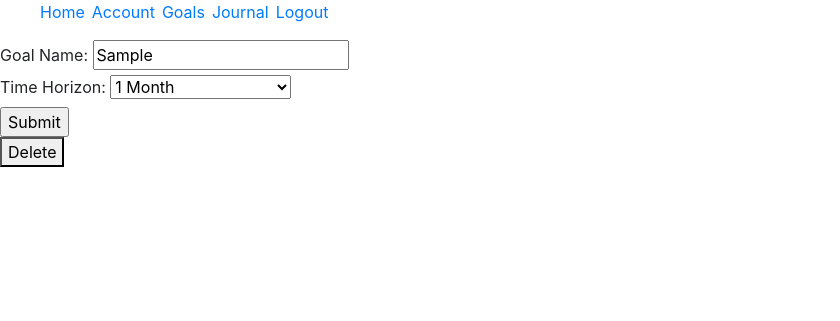
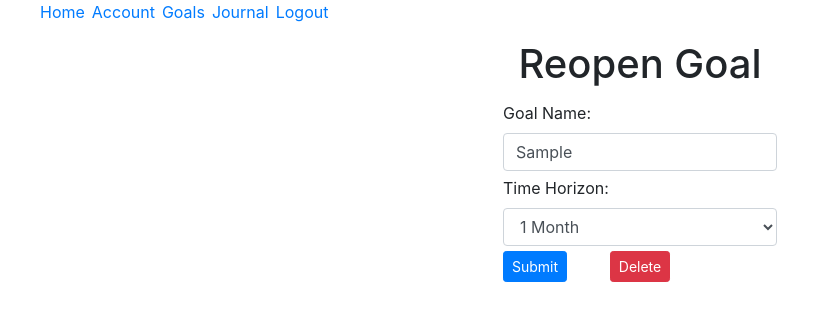
Before and after one commit to tyler-simeone/FundsTracker, a Django app: page /pastgoals/1/form/ in a window 1280 px wide. Shown: the top 321 px of the page, without its empty margins (0-840 px from the left). Run offline with Django 3.2, Linux system fonts and the light colour scheme; a user stored in the database is signed in; tables that the repository leaves empty hold one stand-in row (values such as "Sample post"); parts of the project's set-up code (start-up, migrations or seed data) failed here and were passed over; some libraries are stand-ins or nearby versions.

Commit message:
updated styling for current goal list

```diff
--- a/fundstrackerproject/fundstrackerapp/static/styles/goals.css
+++ b/fundstrackerproject/fundstrackerapp/static/styles/goals.css
@@ -33,7 +33,8 @@
 
 
 .goal__container {
-    margin-top: 5px;
+    margin-top: 15px;
+    margin-left: -37px;
 }
 
 .buttons__container {
--- a/fundstrackerproject/fundstrackerapp/static/styles/pastgoaleditform.css
+++ b/fundstrackerproject/fundstrackerapp/static/styles/pastgoaleditform.css
@@ -0,0 +1,22 @@
+.header {
+    display: flex;
+    justify-content: center;
+}
+
+.form__container {
+    display: flex;
+    flex-direction: column;
+    align-items: center;
+}
+
+.btn-primary {
+    margin-top: 5px;
+}
+
+.delete__button {
+    margin-top: -58px;
+}
+
+fieldset:first-of-type {
+    margin: 5px 0;
+}
--- a/fundstrackerproject/fundstrackerapp/templates/pastgoals/form.html
+++ b/fundstrackerproject/fundstrackerapp/templates/pastgoals/form.html
@@ -8,6 +8,9 @@
 
 {% block content %}
 
+<h1 class="header">Reopen Goal</h1>
+
+<div class="form__container">
 {% if financial_goal.id is not None %}
     <form action="{% url 'fundstrackerapp:past_goal_details' financial_goal.id %}" method="post">
         <input type="hidden" name="actual_method" value="PUT">
@@ -15,11 +18,11 @@
       {% csrf_token %}
       <fieldset>
           <label for="name">Goal Name:</label>
-          <input id="name" type="text" name="name" value="{{ financial_goal.goal }}" />
+          <input class="form-control" id="name" type="text" name="name" value="{{ financial_goal.goal }}" />
       </fieldset>
       <fieldset>
           <label for="time_horizon">Time Horizon:</label>
-          <select id="time_horizon" name="time_horizon" required>
+          <select class="form-control" id="time_horizon" name="time_horizon" required>
             <option hidden disabled selected value> -- select an option -- </option>
             <option {% if financial_goal.timeframe == 1 %}selected="selected"{% endif %} value="1">1 Month</option>
             <option {% if financial_goal.timeframe == 3 %}selected="selected"{% endif %} value="3">3 Months</option>
@@ -28,15 +31,16 @@
           </select>
       </fieldset>
 
-       <input type="submit" value="Submit" />
+       <input class="btn btn-primary btn-sm" type="submit" value="Submit" />
     </form>
 
     {% if financial_goal.id is not None %}
     <form action="{% url 'fundstrackerapp:past_goal_details' financial_goal.id %}" method="POST">
         {% csrf_token %}
         <input type="hidden" name="actual_method" value="DELETE" />
-        <button onclick="return confirm('Are you sure?');">Delete</button>
+        <button class="btn btn-danger btn-sm delete__button" onclick="return confirm('Are you sure?');">Delete</button>
     </form>
     {% endif %}
+</div>
 
 {% endblock %}
```
